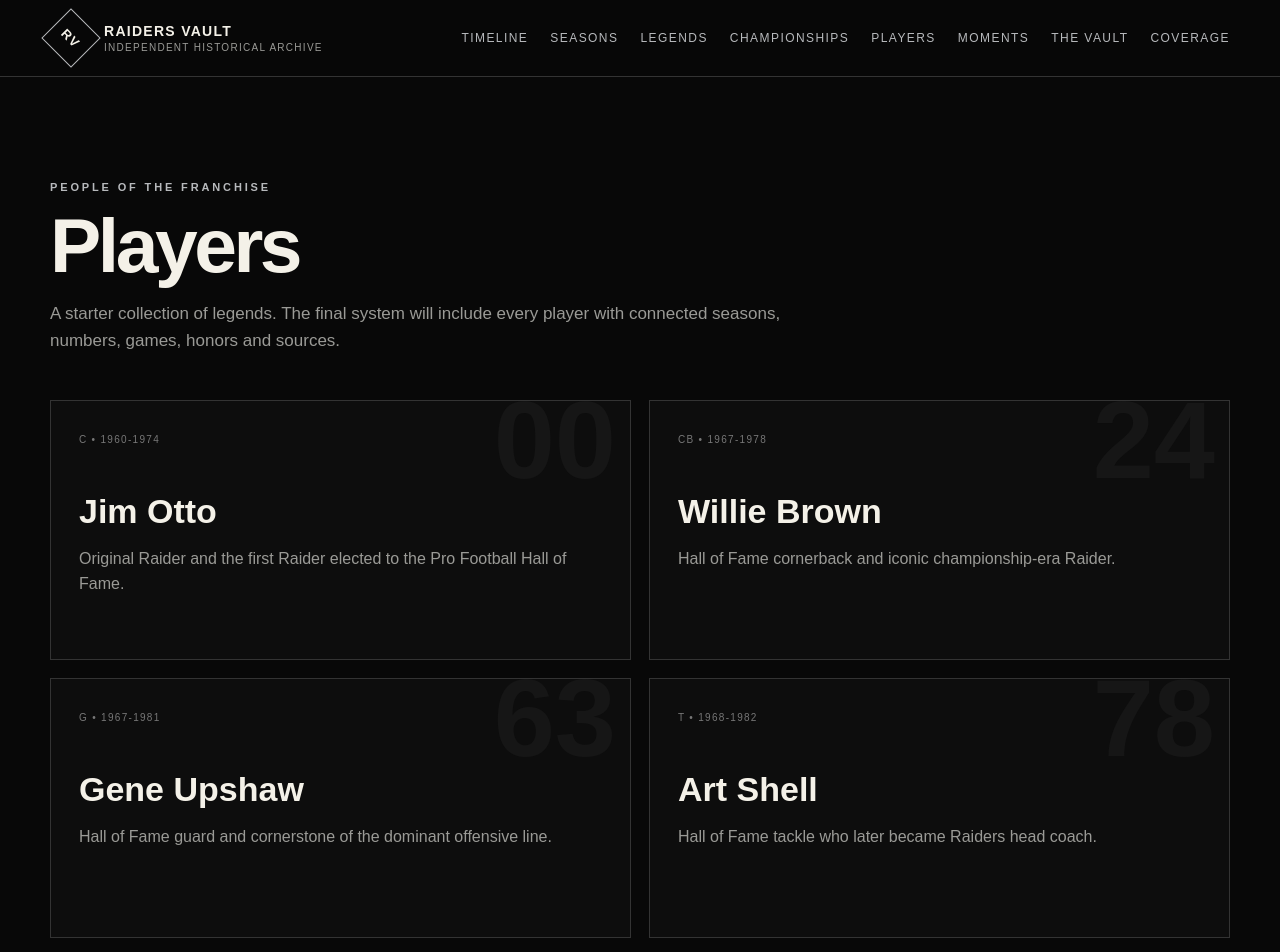
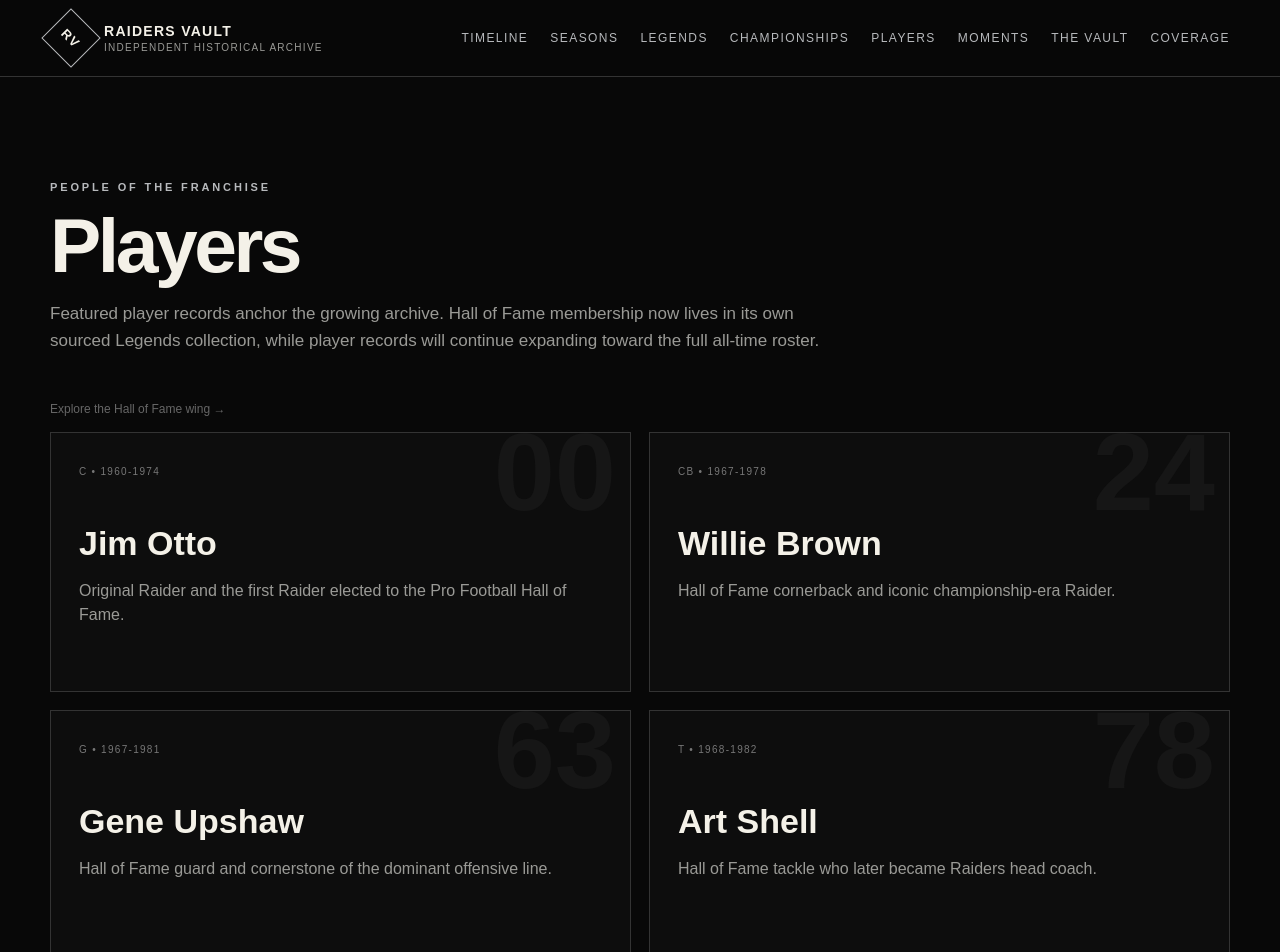
Before and after one commit to IamAcoA/RaidersVault, a Next.js app: page /players in a window 1280 px wide. Shown: the top 952 px of the page. Built offline with nearby package versions, Linux system fonts and the light colour scheme.

Commit message:
Refresh Players archive copy

```diff
--- a/app/players/page.tsx
+++ b/app/players/page.tsx
@@ -1,9 +1,27 @@
 import type { Metadata } from "next";
+import Link from "next/link";
 import { players } from "@/data/players";
 import { SectionTitle } from "@/components/SectionTitle";
 
 export const metadata: Metadata = { title: "Players" };
 
 export default function PlayersPage() {
-  return <section className="section shell page-top"><SectionTitle eyebrow="People of the franchise" title="Players">A starter collection of legends. The final system will include every player with connected seasons, numbers, games, honors and sources.</SectionTitle><div className="person-grid">{players.map(p => <article className="person-card" key={p.slug}><div className="number">{p.number ?? "—"}</div><span>{p.position} • {p.years}</span><h3>{p.name}</h3><p>{p.distinction}</p></article>)}</div></section>;
+  return (
+    <section className="section shell page-top">
+      <SectionTitle eyebrow="People of the franchise" title="Players">
+        Featured player records anchor the growing archive. Hall of Fame membership now lives in its own sourced Legends collection, while player records will continue expanding toward the full all-time roster.
+      </SectionTitle>
+      <p className="fine-print"><Link href="/legends">Explore the Hall of Fame wing →</Link></p>
+      <div className="person-grid">
+        {players.map(p => (
+          <article className="person-card" key={p.slug}>
+            <div className="number">{p.number ?? "—"}</div>
+            <span>{p.position} • {p.years}</span>
+            <h3>{p.name}</h3>
+            <p>{p.distinction}</p>
+          </article>
+        ))}
+      </div>
+    </section>
+  );
 }
```
